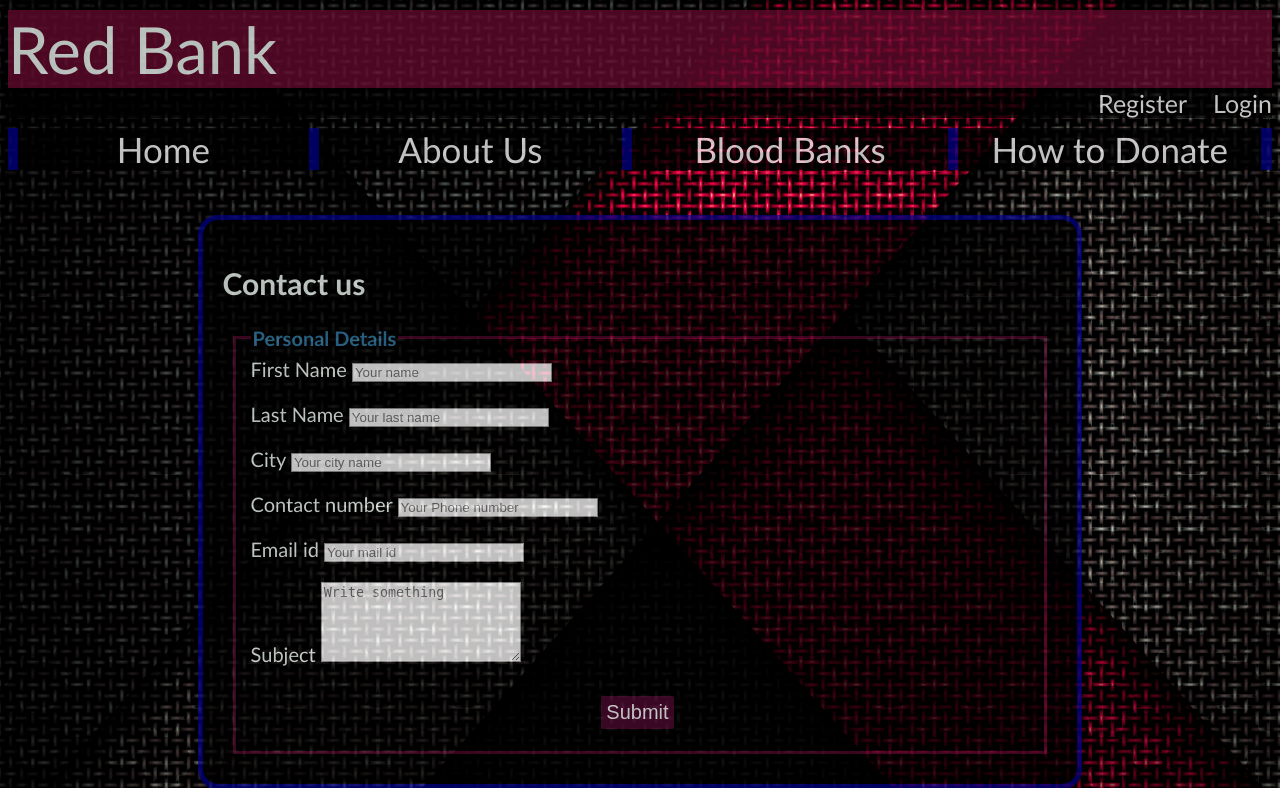
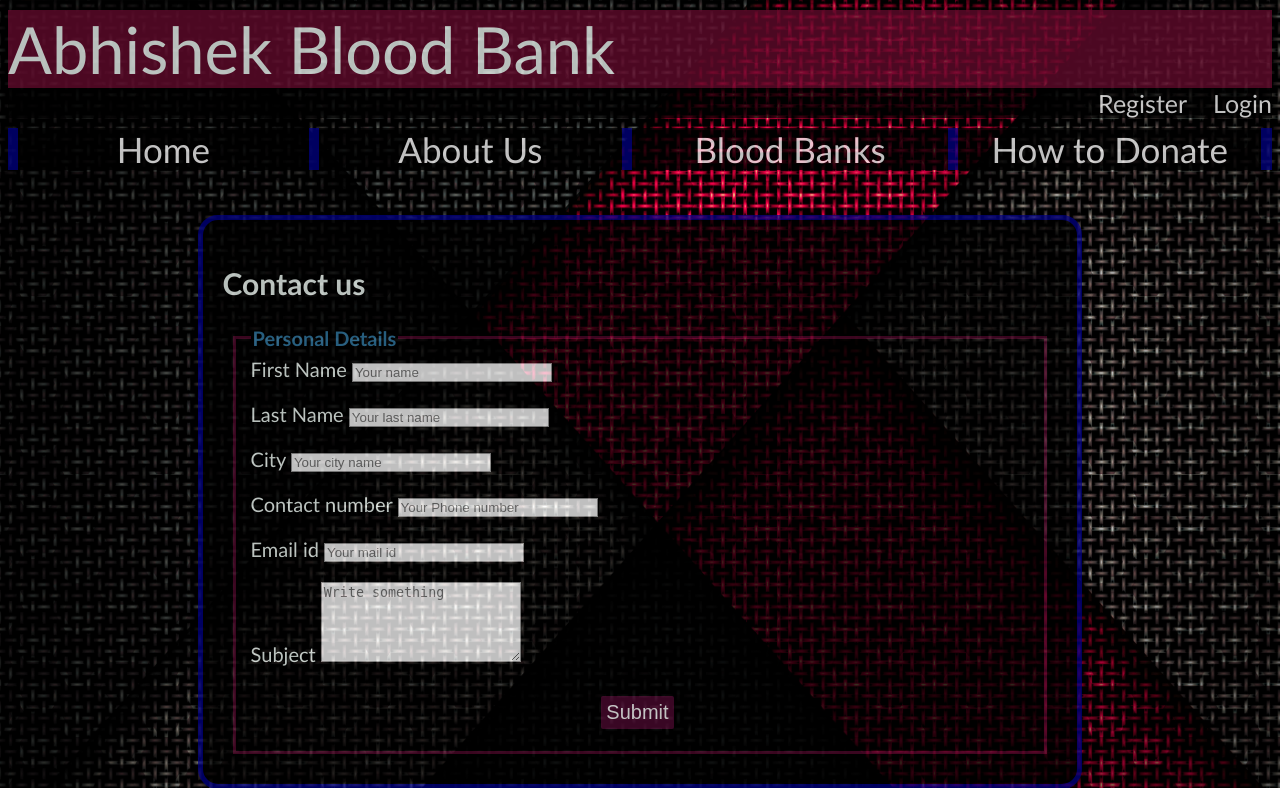
Before and after one commit to abhishek-iiit/abhishek-blood-bank, a PHP site: page /content/page4.php in a window 1280 px wide. Shown: the top 788 px of the page. Run offline with PHP 8.4, Linux system fonts and the light colour scheme.

Commit message:
update content

```diff
--- a/content/page4.php
+++ b/content/page4.php
@@ -20,7 +20,7 @@
         </style>
     </head>
     <body>
-        <div class="pTitle">Red Bank</div>
+        <div class="pTitle">Abhishek Blood Bank</div>
         <div class="login">
               <a href="register.php" target="_blank">Register</a>
               <a href="login.php" target="_blank">Login</a>
```
